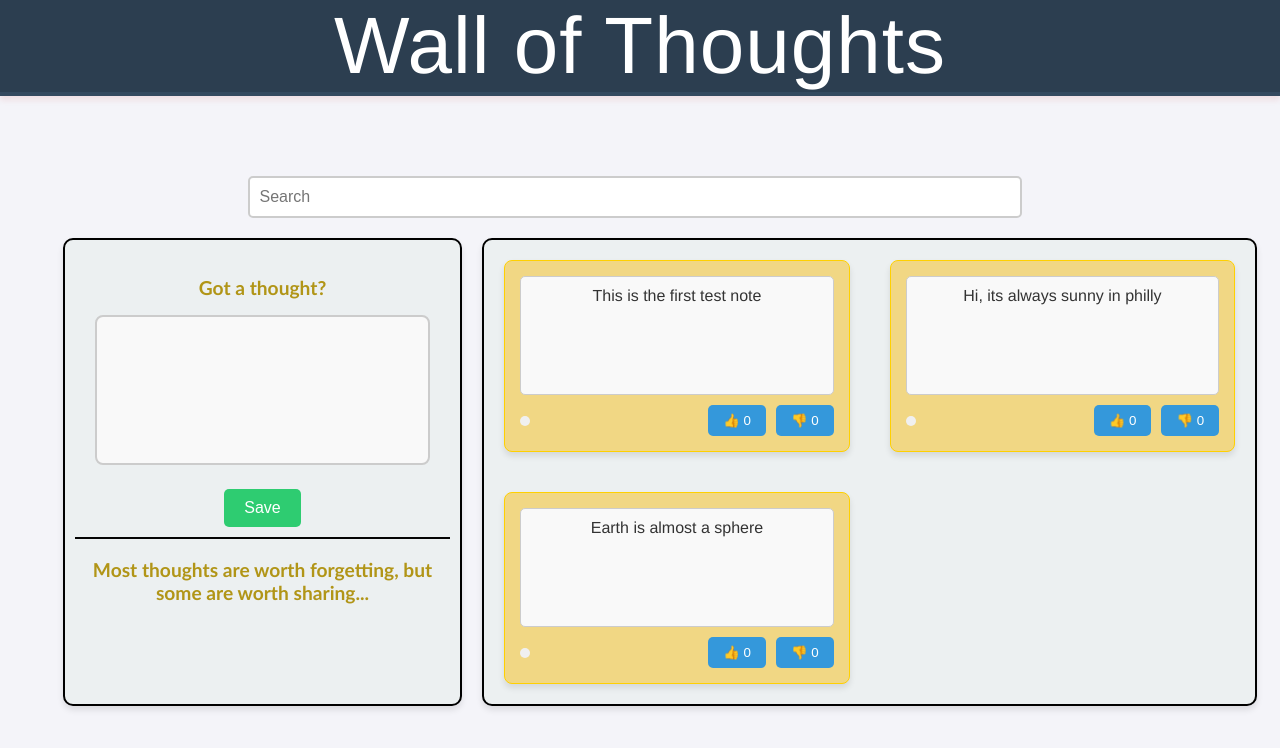
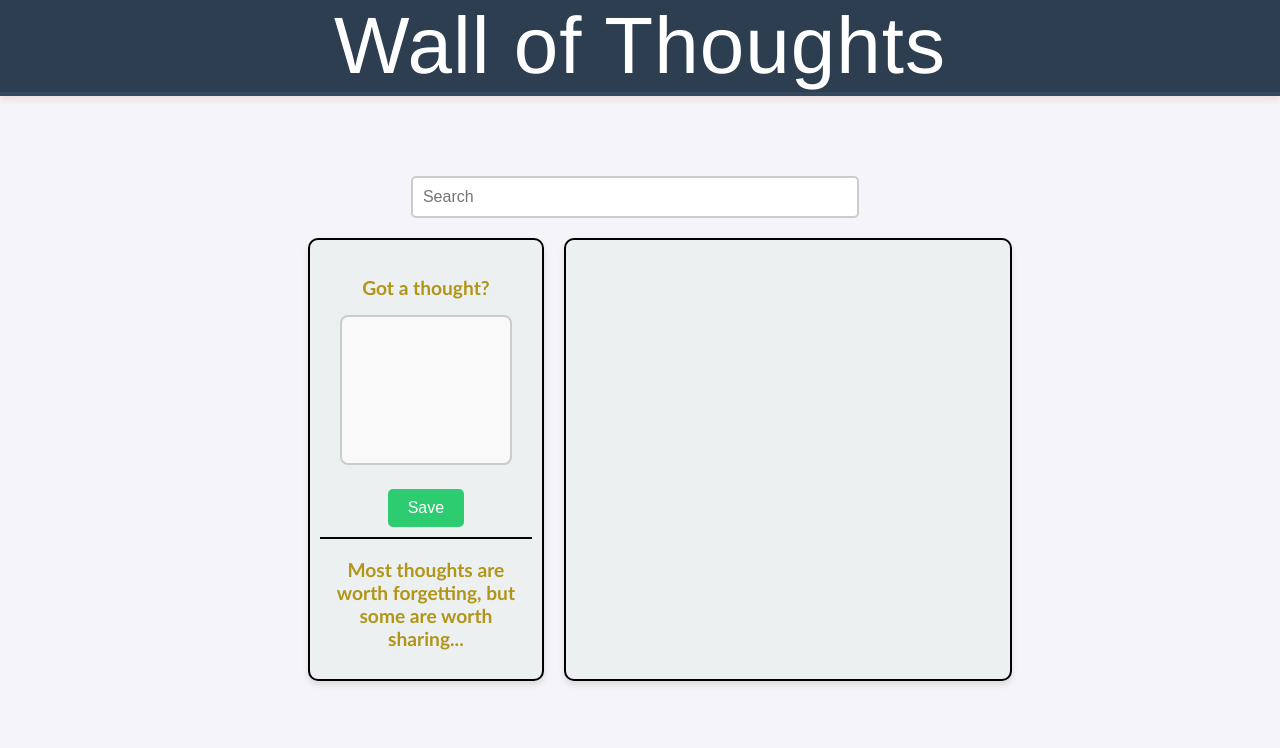
Before and after one commit to 1basilisk/thoughts, a React (Create React App) app: page / in a window 1280 px wide. Shown: the top 748 px of the page. Built offline with nearby package versions, Linux system fonts and the light colour scheme.

Commit message:
local storage added

```diff
--- a/src/components/Main.jsx
+++ b/src/components/Main.jsx
@@ -1,58 +1,55 @@
+import React, { useState, useEffect } from 'react';
 import SearchBar from './SearchBar';
 import NewNote from './newNote';
 import NotesList from './Notes';
-import { useState } from 'react';
-
 import '../App.css';
 
-export default function Main(){
+export default function Main() {
+  // States
+  const [searchText, setSearchText] = useState("");
+  const [note, setNote] = useState(null);
+  const [notesData, setNotesData] = useState([]);  // Initial empty array
+  const [currentNotes, setCurrentNotes] = useState([]);
 
-    const [searchText, setSearchText] = useState("");
-    const [note, setNote] = useState();
-    const [notesData, setNotesData] = useState([
-    {
-        id: 1,
-        datetime: null,
-        text: "This is the first test note",
-        heart: false,
-        tags: null
+  // Load thoughts from localStorage when the component mounts
+  useEffect(() => {
+    const storedThoughts = localStorage.getItem('thoughts');
+    if (storedThoughts) {
+      setNotesData(JSON.parse(storedThoughts));  // Parse the data and set it to state
+    }
+  }, []);  // Empty dependency array ensures this runs only once on mount
 
-    },
-    {
-        id: 2,
-        datetime: null,
-        text: "Hi, its always sunny in philly",
-        heart: false,
-        tags: null
+  // Whenever notesData changes, update currentNotes
+  useEffect(() => {
+    setCurrentNotes(notesData);
+  }, [notesData]);  // This will run when notesData is updated
 
-    },
-    {
-        id: 3,
-        datetime: null,
-        text: "Earth is almost a sphere",
-        heart: false,
-        tags: null
-
-    }
-]);
-const [currentNotes, setCurrentNotes] = useState(notesData)
-
-    return (
-        <div>
-        <div>
-        <SearchBar notesData={notesData} setCurrentNotes={setCurrentNotes} searchText={searchText} onSearchClick={setSearchText}
+  return (
+    <div>
+      <div>
+        <SearchBar
+          notesData={notesData}
+          setCurrentNotes={setCurrentNotes}
+          searchText={searchText}
+          onSearchClick={setSearchText}
         />
       </div>
       <div className="notes-container">
         <div className="new-notes-container">
-          <NewNote newNote={note} setNewNote= {setNote} setCurrentNotes={setCurrentNotes} notesData={notesData} setNotesData={setNotesData}/>
+          <NewNote
+            newNote={note}
+            setNewNote={setNote}
+            setCurrentNotes={setCurrentNotes}
+            notesData={notesData}
+            setNotesData={setNotesData}
+          />
         </div>
         <div className="old-notes-container">
           <div className="notes-container-grid">
-            <NotesList  notesData={currentNotes}/>
+            <NotesList notesData={currentNotes} setNotesData={setNotesData} />
           </div>
         </div>
       </div>
-      </div>
-    )
+    </div>
+  );
 }
--- a/src/components/Notes.jsx
+++ b/src/components/Notes.jsx
@@ -1,39 +1,48 @@
 import { useState } from 'react';
 import '../App.css';
 
-function Notes({ note }) {
-    const [likes, setLikes] = useState(0);
-    const [dislikes, setDislikes] = useState(0);
+function Notes({ note, notesData, setNotesData }) {
+    const [likes, setLikes] = useState(note.likes);
+    const [dislikes, setDislikes] = useState(note.dislikes);
 
+    // Update the likes count and save to localStorage
+    const handleLike = () => {
+        const updatedNotes = notesData.map(n =>
+            n.id === note.id ? { ...n, likes: likes + 1 } : n
+        );
+        setLikes(likes + 1);
+        setNotesData(updatedNotes); // Update state
+        localStorage.setItem('thoughts', JSON.stringify(updatedNotes)); // Save to localStorage
+    };
+
+    // Update the dislikes count and save to localStorage
+    const handleDislike = () => {
+        const updatedNotes = notesData.map(n =>
+            n.id === note.id ? { ...n, dislikes: dislikes + 1 } : n
+        );
+        setDislikes(dislikes + 1);
+        setNotesData(updatedNotes); // Update state
+        localStorage.setItem('thoughts', JSON.stringify(updatedNotes)); // Save to localStorage
+    };
 
     return (
-        <div className="notes" >
-            <div className='note-text'> {note.text} </div>
+        <div className="notes">
+            <div className='note-text'>{note.text}</div>
             <div className='note-footer'>
-                <div className='date'>
-                     {note.datetime}
-                </div>
+                <div className='date'>{note.datetime}</div>
                 <div className="buttons">
-                    <button onClick={() => setLikes(likes+1)}> 👍  {likes}    </button>
-                    <button onClick={() => setDislikes(dislikes+1)}> 👎  {dislikes} </button>
+                    <button onClick={handleLike}>👍 {likes}</button>
+                    <button onClick={handleDislike}>👎 {dislikes}</button>
                 </div>
             </div>
-    </div>
-    )
+        </div>
+    );
 }
 
-export default function NotesList({notesData}) {
-
+export default function NotesList({ notesData, setNotesData }) {
     return (
-        notesData.map(
-            (note) => {
-                return(
-                <Notes note={note} key={note.id} />
-                )
-            }
-        )
-    )
-
-
-
+        notesData.map(note => (
+            <Notes key={note.id} note={note} notesData={notesData} setNotesData={setNotesData} />
+        ))
+    );
 }
--- a/src/components/newNote.jsx
+++ b/src/components/newNote.jsx
@@ -1,5 +1,5 @@
-export default function NewNote({newNote, setNewNote, notesData,setNotesData, setCurrentNotes}){
-    function onSave(){
+export default function NewNote({ newNote, setNewNote, notesData, setNotesData, setCurrentNotes }) {
+    function onSave() {
         function formatDate(date) {
             // Extract the day, month, year, hours, and minutes from the Date object
             const day = String(date.getDate()).padStart(2, '0'); // Ensure two digits
@@ -18,19 +18,21 @@ export default function NewNote({newNote, setNewNote, notesData,setNotesData, se
             datetime: formatDate(d),
             text: newNote,
             likes: 0,
-                dislikes:0,
+            dislikes: 0,
         }
-        const updatedNotes=[...notesData, newData]
+        const updatedNotes = [newData, ...notesData]
         setNotesData(updatedNotes);
         setCurrentNotes(updatedNotes)
+        localStorage.setItem('thoughts', JSON.stringify(updatedNotes));
         setNewNote('');
+
     }
     return (
         <>
             <div className="box">
                 <h2 className="info"> Got a thought? </h2>
-        <textarea className="text-area" rows="10" cols="50" value={newNote} onChange={(e) => setNewNote(e.target.value) } />
-        <br/>
+                <textarea className="text-area" rows="10" cols="50" value={newNote} onChange={(e) => setNewNote(e.target.value)} />
+                <br />
                 <button className="save-button" onClick={onSave}> Save </button>
             </div>
 
```
Lines whose indentation alone changed are shown as unchanged.
